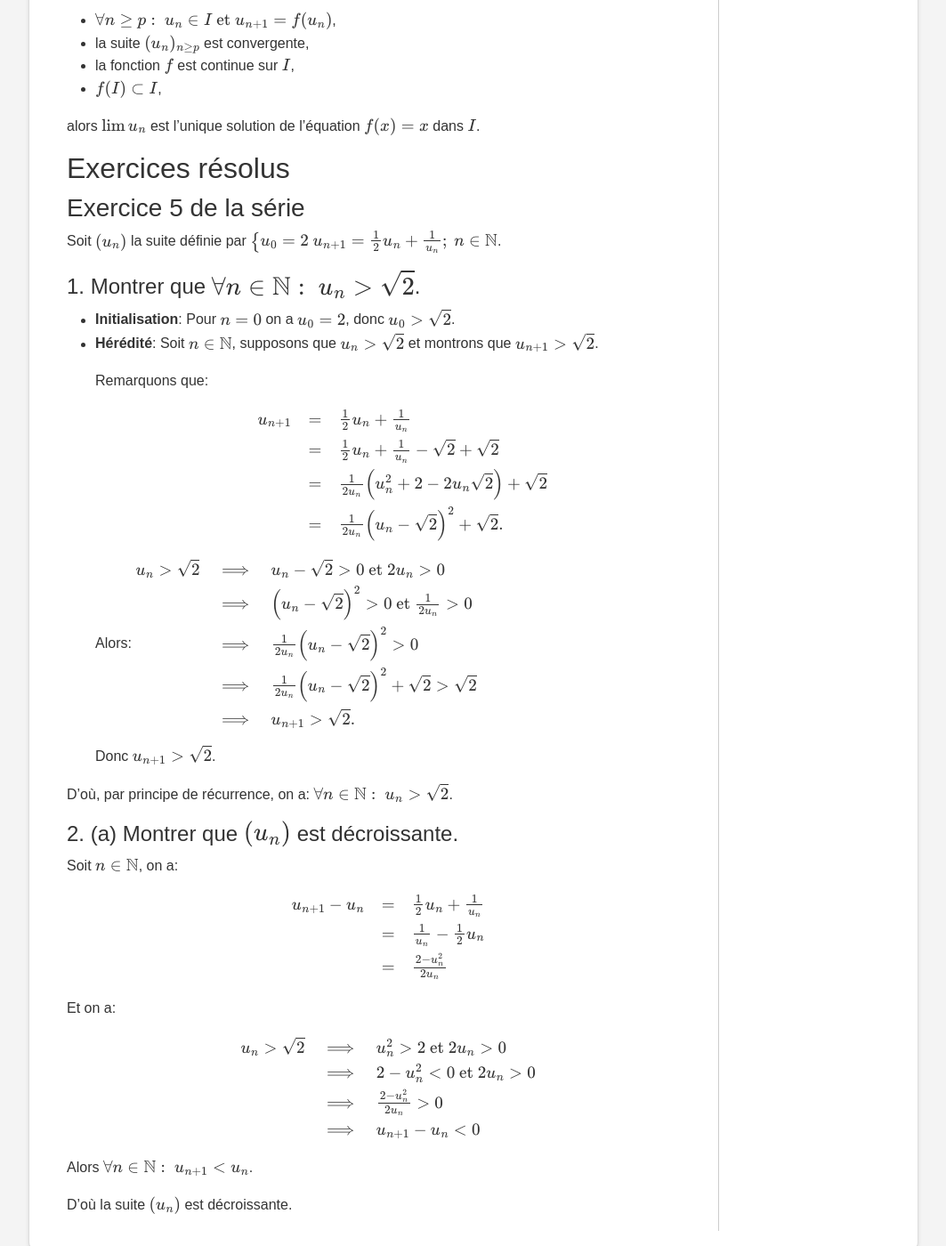
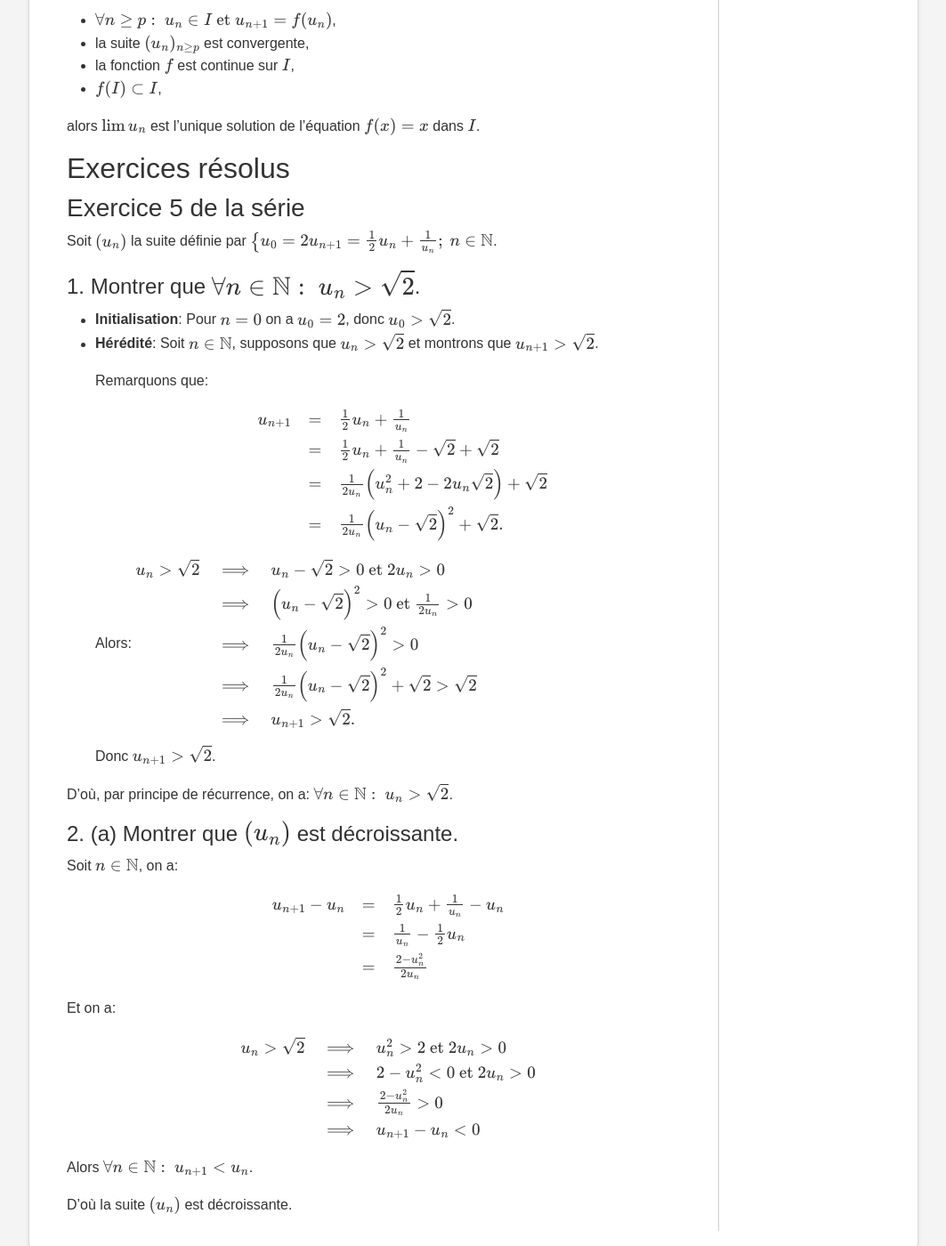
Before and after one commit to learninmath/learninmath.github.io, a Jekyll site: the page built from _2bpc/chapitre4.md, in a window 1280 px wide and 1400 px high, scrolled down 2873 px. Shown: the whole window at 89% size, without its empty margins (108-1171 px from the left). Built offline with Jekyll 4.4.1, drawn with Linux system fonts in a browser that asks for light colours.

Commit message:
v16.2.26

```diff
--- a/_2bpc/chapitre4.md
+++ b/_2bpc/chapitre4.md
@@ -130,11 +130,10 @@ alors $\lim u_n$ est l'unique solution de l'équation $f(x)=x$ dans $I$.
 ### Exercice 5 de la série
 
 Soit $(u_n)$ la suite définie par
-$\left\lbrace
-\begin{array}{l}
-u_0=2 \\\\
+$\begin{cases}
+u_0=2 \\
 u_{n+1}=\frac12u_n+\frac1{u_n};\ n\in\mathbb{N}
-\end{array}\right.$.
+\end{cases}$.
 
 #### 1. Montrer que $\forall n\in\mathbb{N}:\ u_n>\sqrt{2}$.
 
@@ -173,7 +172,7 @@ Soit $n\in\mathbb{N}$, on a:
 
 $$
 \begin{array}{rcl}
-u_{n+1} - u_n & = & \frac12 u_n + \frac1{u_n} \\
+u_{n+1} - u_n & = & \frac12 u_n + \frac1{u_n} - u_n \\
               & = & \frac1{u_n} - \frac12 u_n \\
               & = & \frac{2-u_n^2}{2u_n}
 \end{array}
```
